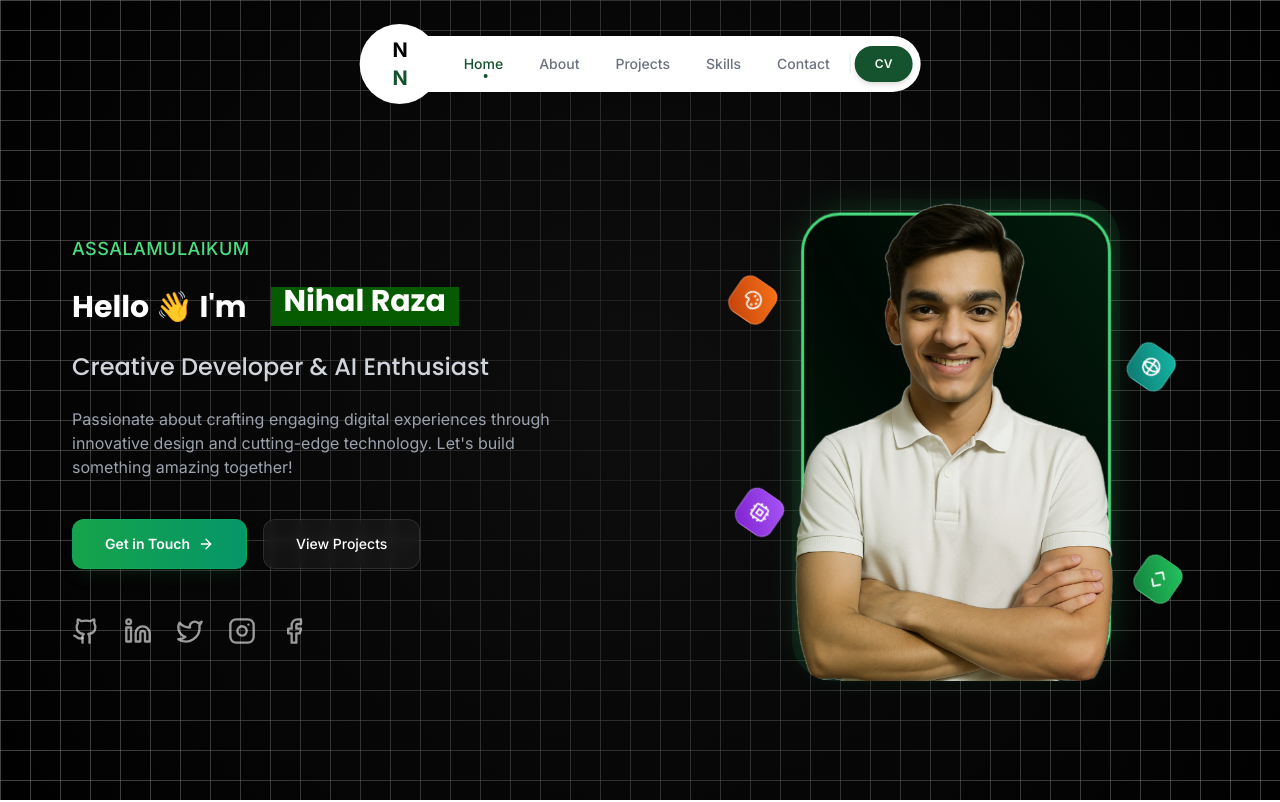
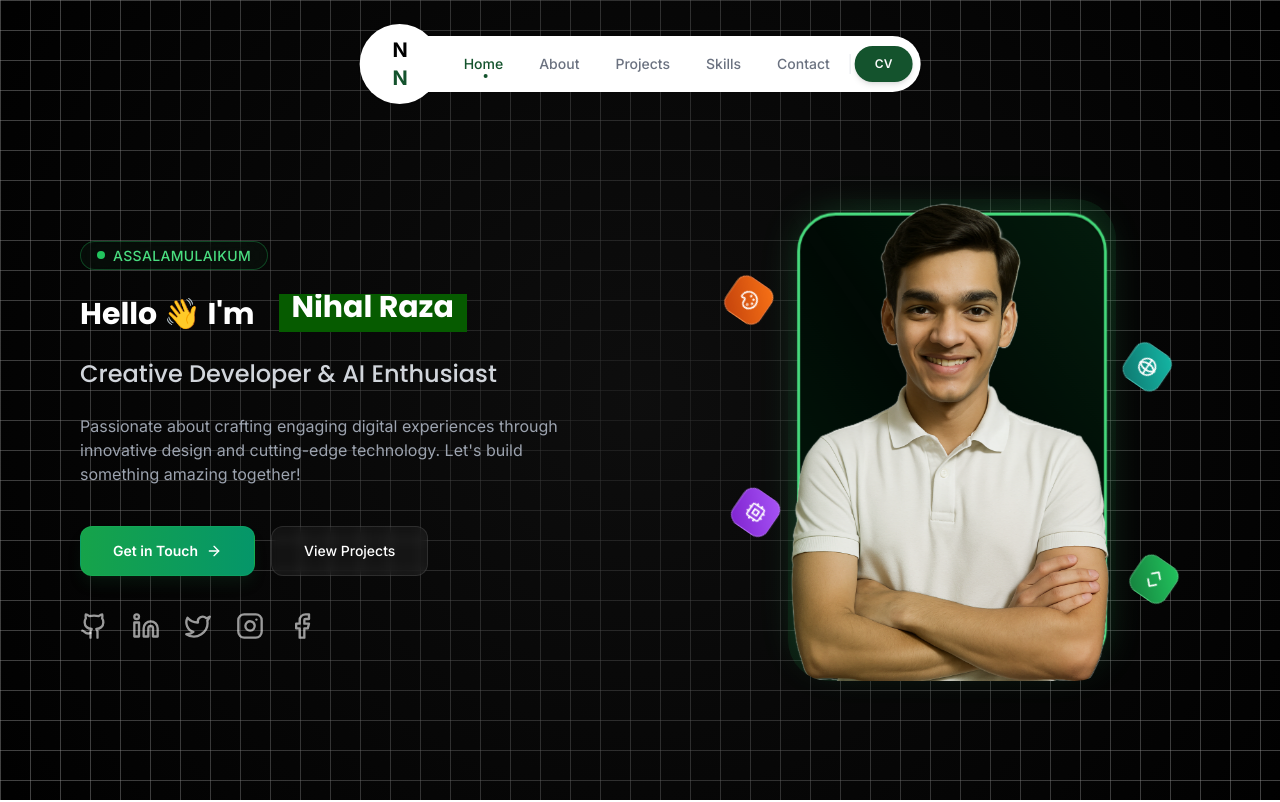
Before and after one commit to nihalraza369/My-Portfolio, a React (Vite) app: page / in a window 1280 px wide. Shown: the top 802 px of the page. Built offline with nearby package versions, Linux system fonts and the light colour scheme.

Commit message:
hero update

```diff
--- a/src/components/Hero.jsx
+++ b/src/components/Hero.jsx
@@ -56,7 +56,7 @@ const Hero = () => {
       </div>
 
       {/* === MAIN CONTENT === */}
-      <div className="container mx-auto grid lg:grid-cols-2 gap-10 lg:gap-8 items-center pt-20 px-6 relative z-10">
+      <div className="container mx-auto grid lg:grid-cols-2 gap-10 lg:gap-8 items-center pt-20 px-8 relative z-10">
 
         {/* LEFT SIDE: TEXT CONTENT */}
         <motion.div
@@ -65,12 +65,19 @@ const Hero = () => {
           transition={{ duration: 0.8 }}
           className="flex flex-col space-y-6 order-2 lg:order-1 lg:pl-12 text-center lg:text-left"
         >
-           <motion.span
-             className="text-lg font-medium text-green-400 tracking-wide uppercase"
-             initial={{ opacity: 0 }} animate={{ opacity: 1 }} transition={{ delay: 0.2 }}
-           >
-            Assalamulaikum
-          </motion.span>
+             {/* Greeting Pill - FIXED: Compact & Balanced */}
+               <motion.div
+                 className="w-fit mx-auto lg:mx-0 flex items-center gap-2 px-4 py-1.5 rounded-full border border-green-500/30 bg-green-900/10 backdrop-blur-md"
+                 initial={{ opacity: 0 }} animate={{ opacity: 1 }} transition={{ delay: 0.2 }}
+               >
+                 <span className="relative flex h-2 w-2">
+                    <span className="animate-ping absolute inline-flex h-full w-full rounded-full bg-green-400 opacity-75"></span>
+                    <span className="relative inline-flex rounded-full h-2 w-2 bg-green-500"></span>
+                 </span>
+                 <span className="text-sm font-medium text-green-400 tracking-wide uppercase leading-none pt-[1px]">
+                   Assalamulaikum
+                 </span>
+              </motion.div>
 
           {/*
              TEXT SIZE FIX:
@@ -133,7 +140,7 @@ const Hero = () => {
           {/* Social Icons */}
             {/* Social Icons with Hover Glow */}
           <motion.div
-            className="flex items-center justify-center lg:justify-start space-x-6 pt-6"
+            className="flex items-center justify-center lg:justify-start space-x-6 pt-3"
             initial={{ opacity: 0 }} animate={{ opacity: 1 }} transition={{ delay: 0.7 }}
           >
             {[
```
